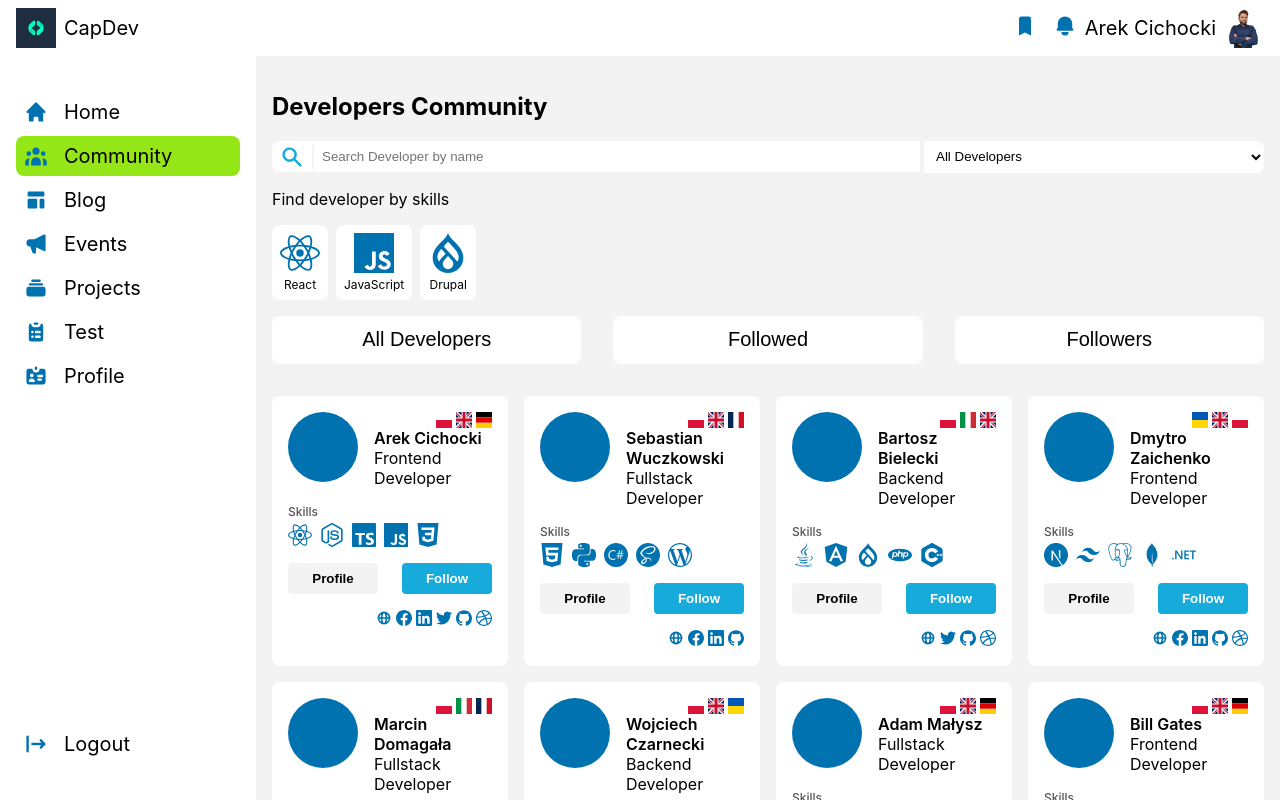
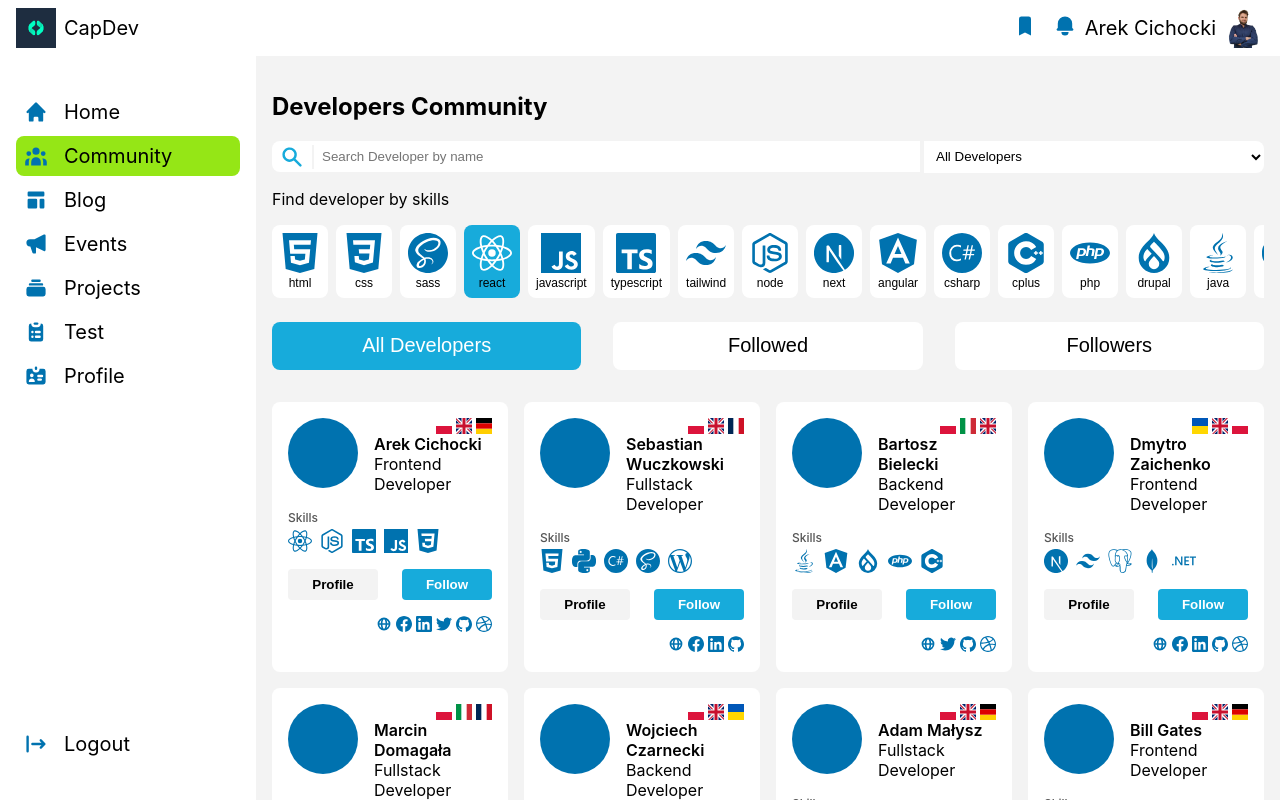
Before and after one commit to ArexSpeed/devhub, a Next.js app: page /community in a window 1280 px wide. Shown: the top 800 px of the page. Built offline with nearby package versions, Linux system fonts and the light colour scheme.

Commit message:
add more skills to tags and add state and class for them

```diff
--- a/components/DevCard.jsx
+++ b/components/DevCard.jsx
@@ -1,9 +1,11 @@
+import { useState } from 'react';
 import Link from 'next/link';
 import FlagIconSwitcher from './IconSwitcher/FlagIconSwitcher';
 import SkillsIconSwitcher from './IconSwitcher/SkillsIconSwitcher';
 import SocialIconSwitcher from './IconSwitcher/SocialIconSwitcher';
 
 const DevCard = ({ id, name, position, skills, langs, socials }) => {
+  const [follow, setFollow] = useState(false);
   return (
     <div className="devcard">
       <article className="devcard__top">
@@ -28,7 +30,13 @@ const DevCard = ({ id, name, position, skills, langs, socials }) => {
         <Link href={`/profile/${id}`} passHref>
           <button className="devcard__button devcard__button-profile">Profile</button>
         </Link>
-        <button className="devcard__button devcard__button-follow">Follow</button>
+        <button
+          className={`devcard__button ${
+            follow ? 'devcard__button-unfollow' : 'devcard__button-follow'
+          } `}
+          onClick={() => setFollow(!follow)}>
+          {follow ? 'Unfollow' : 'Follow'}
+        </button>
       </article>
       <article className="devcard__social">
         {socials.map((social, i) => (
--- a/components/SkillsTags.jsx
+++ b/components/SkillsTags.jsx
@@ -1,31 +1,26 @@
-import { DrupalIcon, JavaScriptIcon, ReactIcon } from './Icons/SkillsIcons';
+import { useState } from 'react';
+import SkillsIconSwitcher from './IconSwitcher/SkillsIconSwitcher';
 
-const skills = [
-  {
-    id: 1,
-    name: 'React',
-    icon: <ReactIcon className="icon-large primary-blue" />
-  },
-  {
-    id: 2,
-    name: 'JavaScript',
-    icon: <JavaScriptIcon className="icon-large primary-blue" />
-  },
-  {
-    id: 3,
-    name: 'Drupal',
-    icon: <DrupalIcon className="icon-large primary-blue" />
-  }
-];
+// eslint-disable-next-line prettier/prettier
+const skills = ["html", "css", "sass", "react", "javascript", "typescript", "tailwind", "node", "next", "angular", "csharp", "cplus", "php", "drupal", "java", "python", "postgres", "mongo", "wordpress", "net"]
 
 const SkillsTags = () => {
+  const [selectSkill, setSelectSkill] = useState('react');
   return (
     <div className="skillstags">
-      {skills.map((skill) => (
-        <div key={skill.id} className="skillstags__box">
-          <div>{skill.icon}</div>
-          <span>{skill.name}</span>
-        </div>
+      {skills.map((skill, i) => (
+        <button
+          key={i}
+          className={`skillstags__button ${selectSkill === skill ? 'active' : ''}`}
+          onClick={() => setSelectSkill(skill)}>
+          <div>
+            <SkillsIconSwitcher
+              name={skill}
+              className={`icon-large ${selectSkill === skill ? 'primary-white' : 'primary-blue'}`}
+            />
+          </div>
+          <span>{skill}</span>
+        </button>
       ))}
     </div>
   );
--- a/pages/community/index.jsx
+++ b/pages/community/index.jsx
@@ -6,7 +6,7 @@ import DevCard from 'components/DevCard';
 import users from 'data/users.json';
 
 const ComminityPage = () => {
-  const [activeButton, setActiveButton] = useState();
+  const [activeButton, setActiveButton] = useState('All Developers');
   const [developerPosition, setDeveloperPosition] = useState('');
   const [searchValue, setSearchValue] = useState('');
 
@@ -65,6 +65,7 @@ const ComminityPage = () => {
       <section className="community__profiles">
         {users
           .filter((user) => user.position.includes(developerPosition))
+          .filter((user) => user.name.includes(searchValue))
           .map((user) => (
             <DevCard
               key={user.userid}
--- a/styles/components/devcard.scss
+++ b/styles/components/devcard.scss
@@ -75,6 +75,10 @@
       background: $secondary-blue;
       color: $primary-white;
     }
+    &-unfollow {
+      background: $secondary-white;
+      color: $secondary-blue;
+    }
   }
   &__social {
     display: flex;
--- a/styles/components/skillstags.scss
+++ b/styles/components/skillstags.scss
@@ -1,11 +1,25 @@
 .skillstags{
   display: flex;
   flex-direction: row;
-  width: 100%;
-  height: auto;
   justify-content: flex-start;
   align-items: center;
-  &__box {
+  max-width: 100%;
+  padding-bottom: 0.5rem;
+  overflow-x: scroll;
+  &::-webkit-scrollbar {
+    height: 6px;
+    border-radius: 0.5rem;
+  }
+  &::-webkit-scrollbar-track {
+    background: $primary-white;
+    border-radius: 0.5rem;
+  }
+  &::-webkit-scrollbar-thumb {
+    background-color: $secondary-blue;
+    border-radius: 0.5rem;
+    outline: none;
+  }
+  &__button {
     display: flex;
     flex-direction: column;
     align-items: center;
@@ -13,6 +27,12 @@
     border-radius: 0.5rem;
     background: $primary-white;
     margin-right: 0.5rem;
+    border: none;
+    outline: none;
+    cursor: pointer;
+    &.active {
+      background: $secondary-blue;
+    }
     & span {
       font-size: 12px;
     }
--- a/styles/globals.scss
+++ b/styles/globals.scss
@@ -17,6 +17,16 @@ a {
 
 * {
   box-sizing: border-box;
+  &::-webkit-scrollbar {
+    width: 0.25rem;
+  }
+  &::-webkit-scrollbar-track {
+    background: $primary-white;
+  }
+  &::-webkit-scrollbar-thumb {
+    background-color: $secondary-blue;
+    outline: none;
+  }
 }
 
 .container{
@@ -30,7 +40,7 @@ a {
 .main{
   display: flex;
   background: $secondary-white;
-  width: 100%;
+  max-width: calc(100% - 256px);
   min-height: calc(100vh - 56px);
   margin-left: 256px;
   margin-top: 56px;
--- a/styles/page/community.scss
+++ b/styles/page/community.scss
@@ -77,6 +77,7 @@
   }
   &__profiles {
     display: grid;
+    max-width: 100%;
     grid-template-columns: repeat(4, 1fr);
     column-gap: 1rem;
     padding: 1rem 0;
```
Also changed, not shown: pages/index.jsx (+1 -35 lines).
